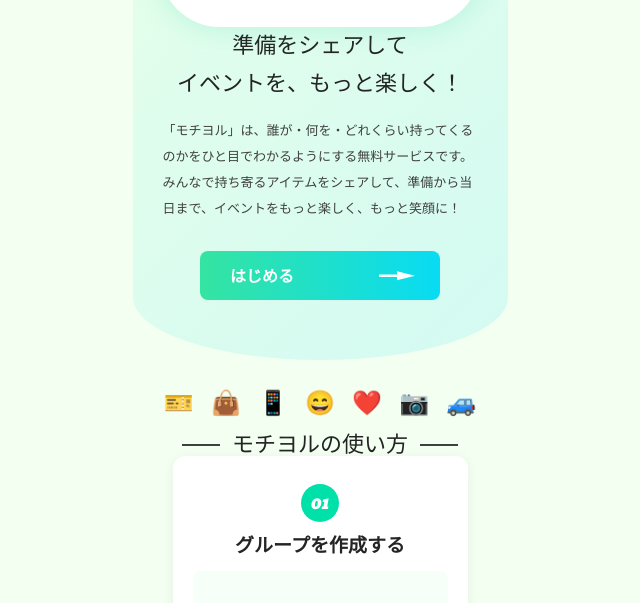
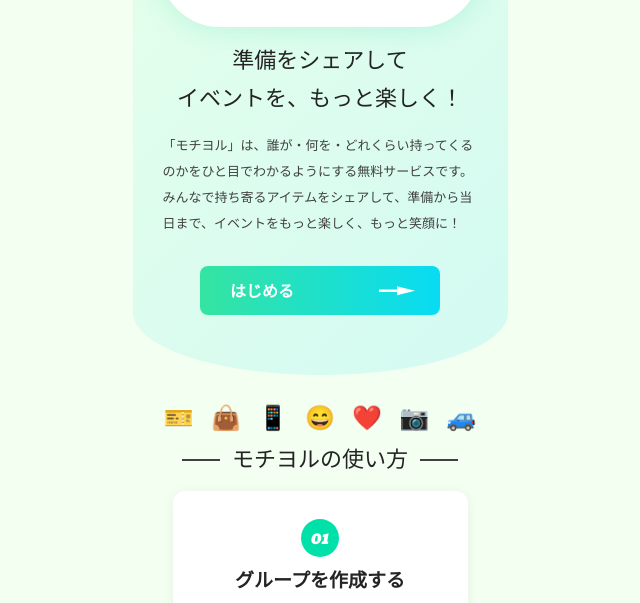
Before and after one commit to rikuouchi0813/mochiyoru, a website: page index.html in a window 1280 px wide. Shown: the part 152-755 px from the top of the page, without its empty margins (320-960 px from the left). Drawn offline with Linux system fonts and the light colour scheme; a web font is replaced by a local one.

Commit message:
Update page1.css

```diff
--- a/page1.css
+++ b/page1.css
@@ -127,6 +127,7 @@ main {
     font-family: 'Mochiy Pop P One', sans-serif;
     font-weight: 400;
     font-size: 22px;
+    margin-top: 15px;
     margin-bottom: 15px;
     color: #242424;
     line-height: 170%;
@@ -201,6 +202,7 @@ main {
     font-weight: bold;
     font-size: 20px;
     color: #404040;
+    padding-bottom: 20px;
 }
 
 .section-title::before,
```
